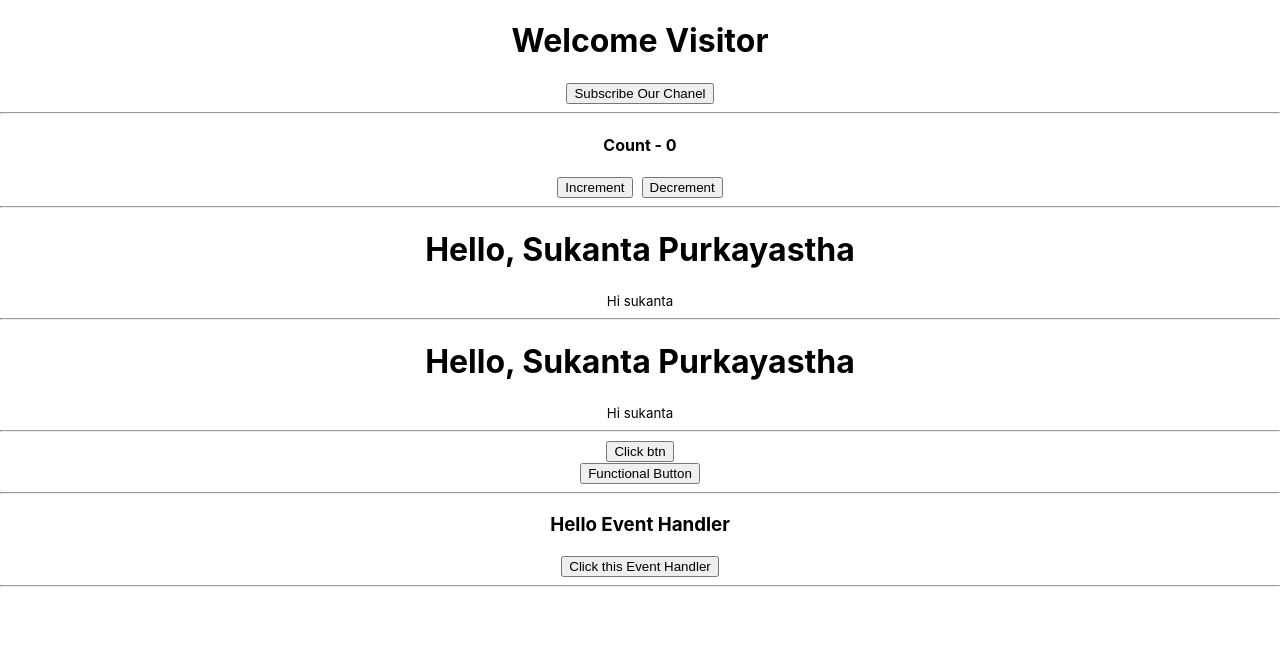
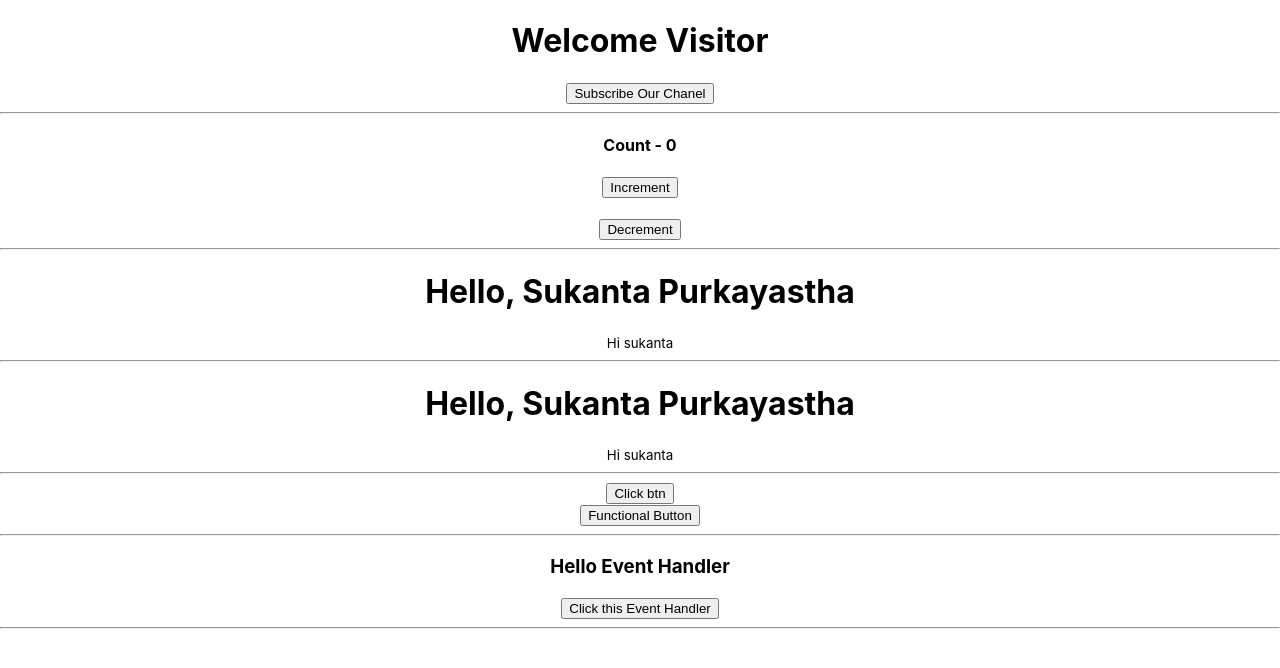
Before and after one commit to sukanta7660/react-er-kutinati, a React (Create React App) app: page / in a window 1280 px wide. Shown: the top 668 px of the page. Built offline with nearby package versions, Linux system fonts and the light colour scheme.

Commit message:
Update Counter.js

```diff
--- a/src/components/Counter.js
+++ b/src/components/Counter.js
@@ -1,4 +1,5 @@
 import {Component} from 'react';
+import ButtonComp from "./Utils/ButtonComp";
 
 class Counter extends Component{
 
@@ -35,8 +36,9 @@ class Counter extends Component{
         return (
             <div>
                 <h4>Count - { this.state.count }</h4>
-                <button onClick={ () => this.incrementFive() }>Increment</button> &nbsp;
-                <button onClick={ () => this.decrement() }>Decrement</button>
+                {/*<button onClick={ () => this.incrementFive() }>Increment</button>*/}
+                <ButtonComp handler={ () => this.incrementFive() } btnTxt="Increment"/> &nbsp;
+                <ButtonComp handler={ () => this.decrement() } btnTxt="Decrement"/>
             </div>
         )
     }
```
